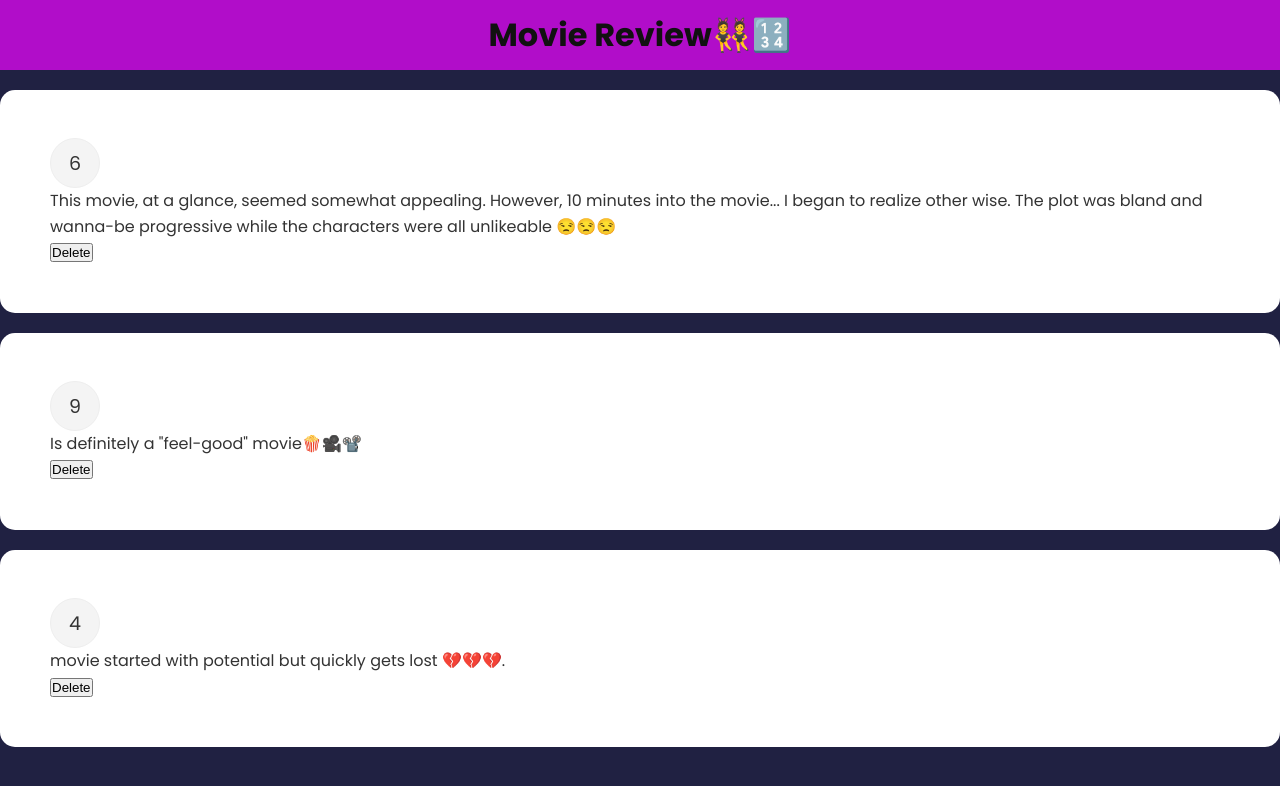
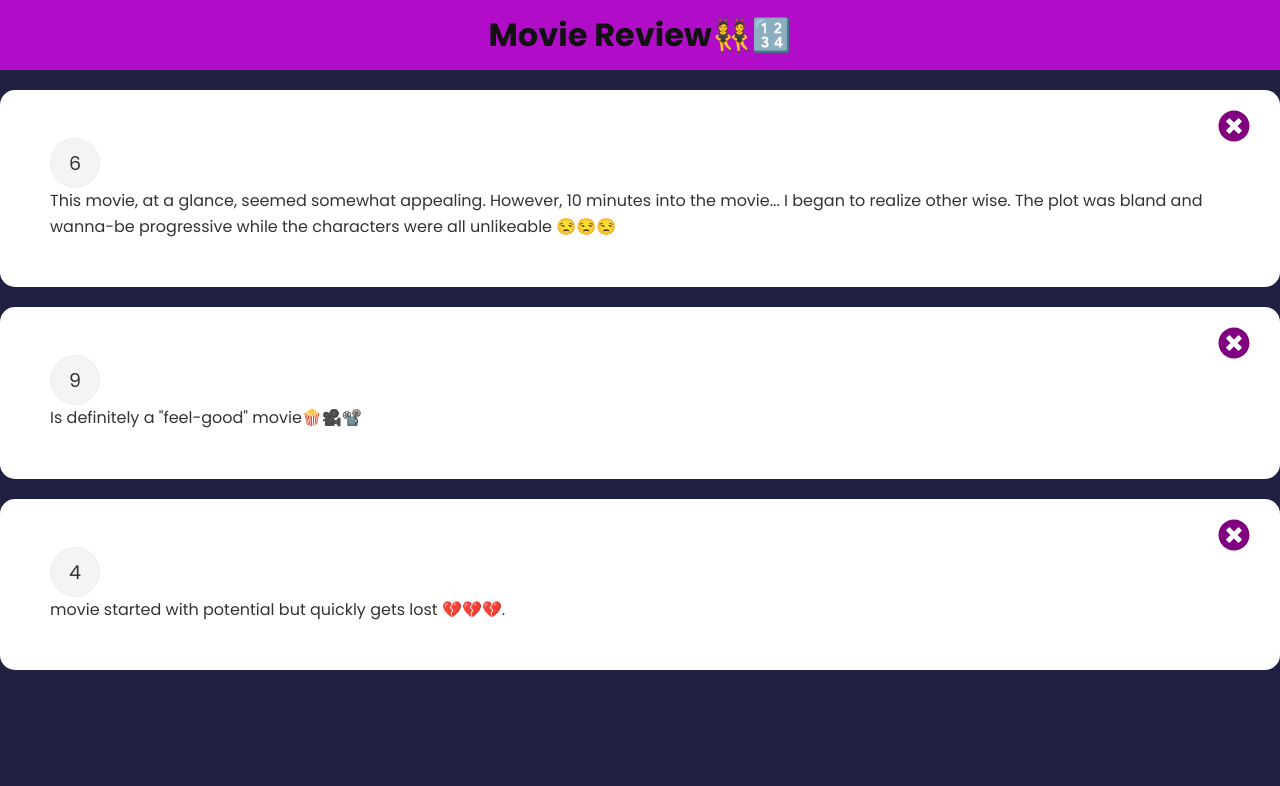
Before and after one commit to PawanNepson/FeedBack, a React (Create React App) app: page / in a window 1280 px wide. Shown: the top 786 px of the page. Built offline with nearby package versions, Linux system fonts and the light colour scheme.

Commit message:
Relevent icon Fatimescircle imported from react icon for deleting review

```diff
--- a/package.json
+++ b/package.json
@@ -11,6 +11,7 @@
     "props": "^0.3.0",
     "react": "^17.0.2",
     "react-dom": "^17.0.2",
+    "react-icons": "^4.3.1",
     "react-scripts": "5.0.0",
     "types": "^0.1.1",
     "web-vitals": "^2.1.4"
--- a/src/components/FeedbackItem.js
+++ b/src/components/FeedbackItem.js
@@ -1,12 +1,15 @@
 import React from 'react';
 import Card from './shared/Card';
+import { FaTimesCircle } from 'react-icons/fa';
 
 function FeedbackItem({ item, handleDelete }) {
     return (
         <Card>
             <div className='num-display'>{item.rating}</div>
             <div className='text-display'>{item.text}</div>
-            <button onClick={() => handleDelete(item.id)}>Delete</button>
+            <FaTimesCircle onClick={() => handleDelete(item.id)} className='close ' color='purple' size='2rem' />
+
+
         </Card>
     );
 }
--- a/src/index.css
+++ b/src/index.css
@@ -48,3 +48,12 @@ header {
   border: 1px #eee solid;
   transition: 0.3s;
 }
+
+.close {
+  cursor: pointer;
+  background: none;
+  border: none;
+  position: absolute;
+  top: 20px;
+  right: 30px;
+}
```
Also changed, not shown: 1 other file (tests, documents, lock files or other folders).
